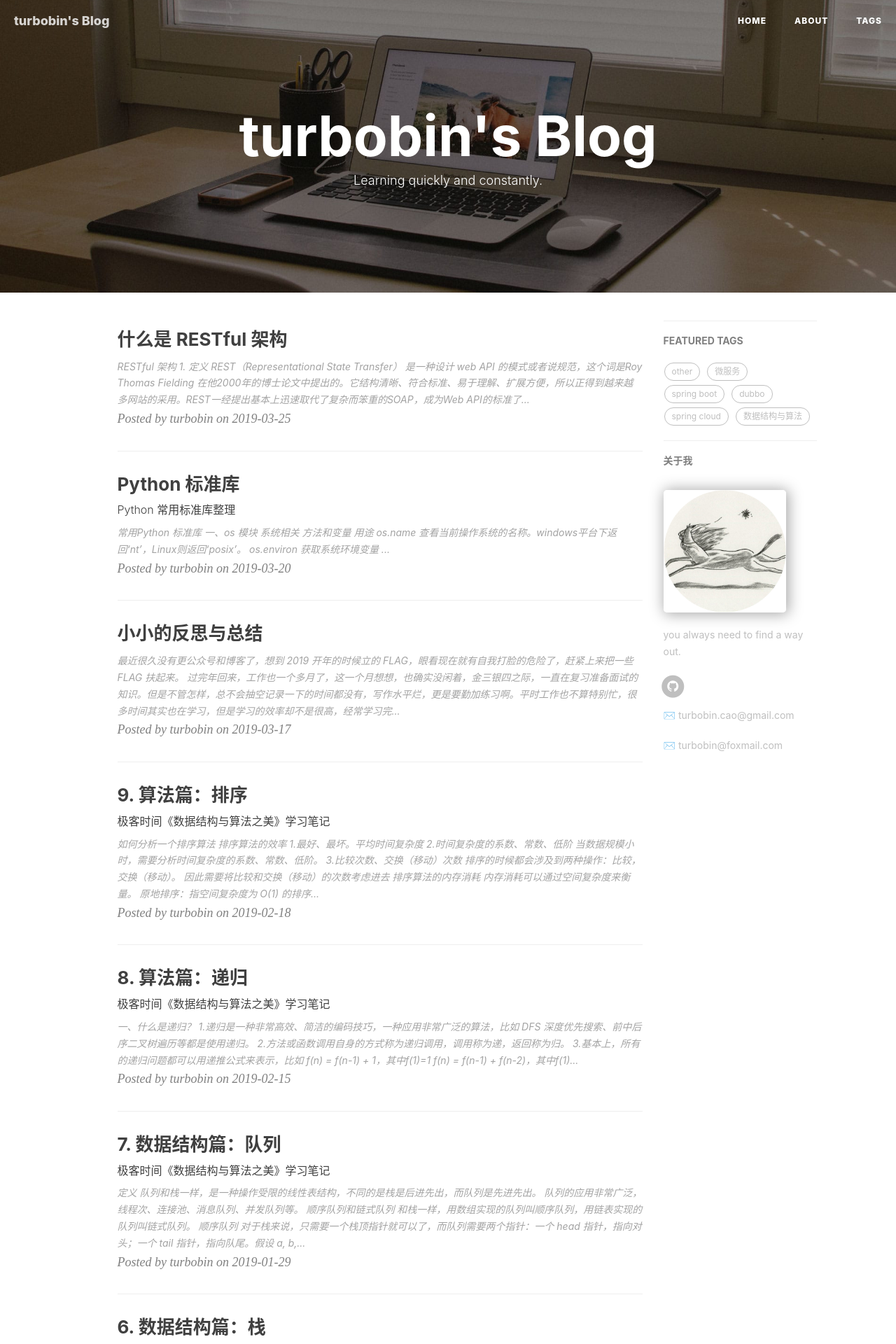
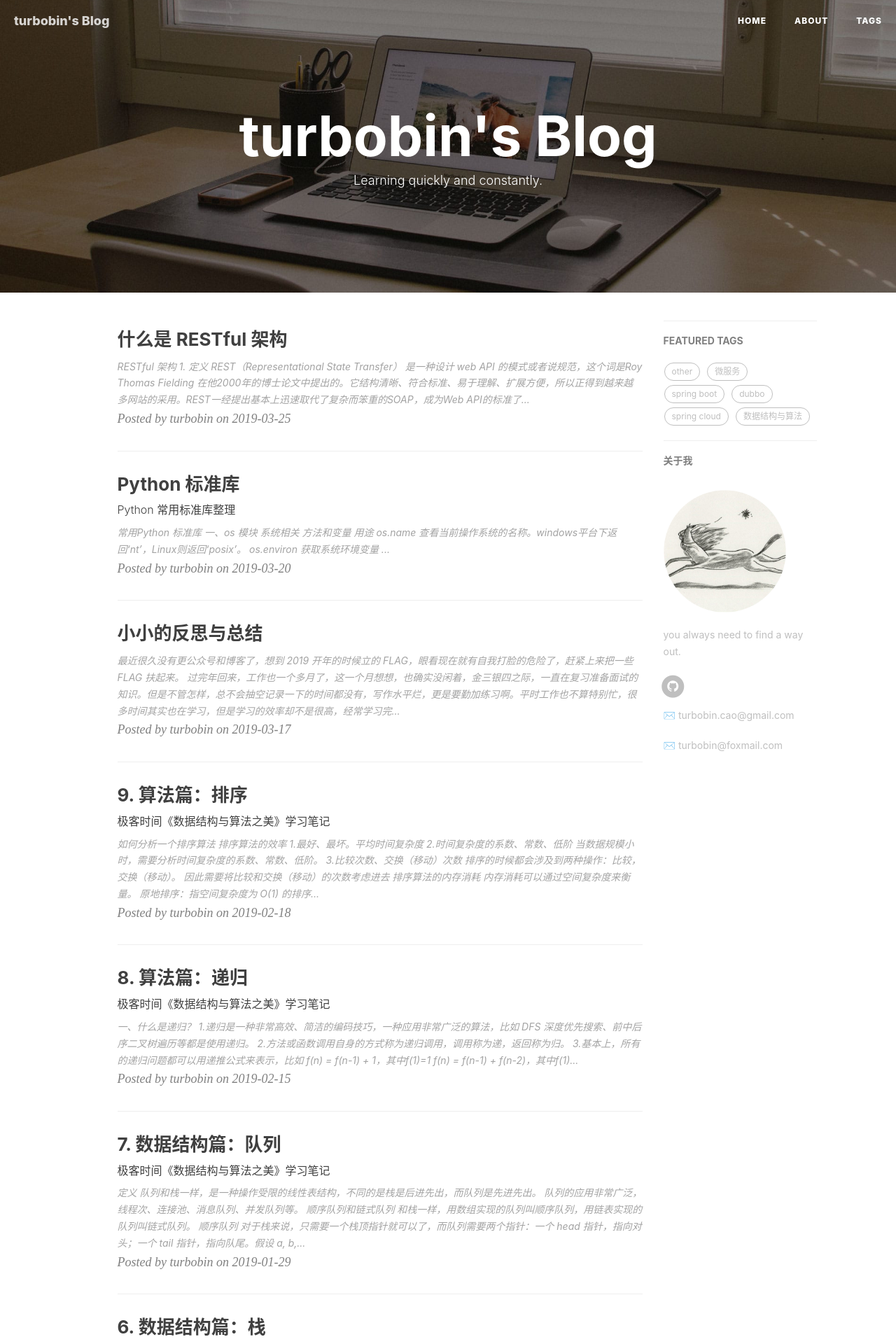
Before and after one commit to turbobin/turbobin.github.io, a Jekyll site: the page built from index.html, in a window 1280 px wide. Shown: the top 1920 px of the page at 70% size. Built offline with Jekyll 4.4.1, drawn with Linux system fonts in a browser that asks for light colours; nearby versions of some CDN libraries; the list of posts is cut into pages by our own code; comment, search, counter and statistics services are not loaded.

Commit message:
update style

```diff
--- a/_layouts/default.html
+++ b/_layouts/default.html
@@ -14,7 +14,7 @@
 
 
 <!-- Image to hack wechat -->
-<img src="/img/apple-touch-icon.png" width="0" height="0" />
+<img src="/img/turbobin.png" width="0" height="0" />
 <!-- Migrate from head to bottom, no longer block render and still work -->
 
 </body>
--- a/_layouts/page.html
+++ b/_layouts/page.html
@@ -104,7 +104,7 @@
                     <div class="short-about">
                         {% if site.sidebar-avatar %}
                             <a href="{{ site.baseurl }}/about">
-                                <img src="{{site.sidebar-avatar}}"/>
+                                <img style="box-shadow: 0px 0px;" src="{{site.sidebar-avatar}}"/>
                             </a>
                         {% endif %}
                         {% if site.sidebar-about-description %}
```
Also changed, not shown: img/favicon.ico, img/turbobin.png (added).
